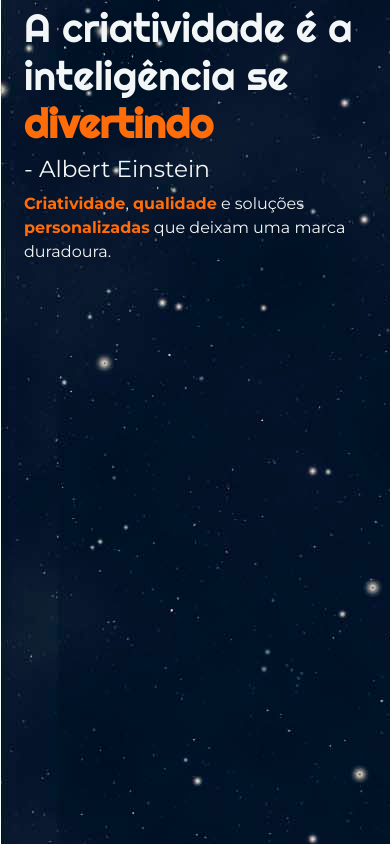
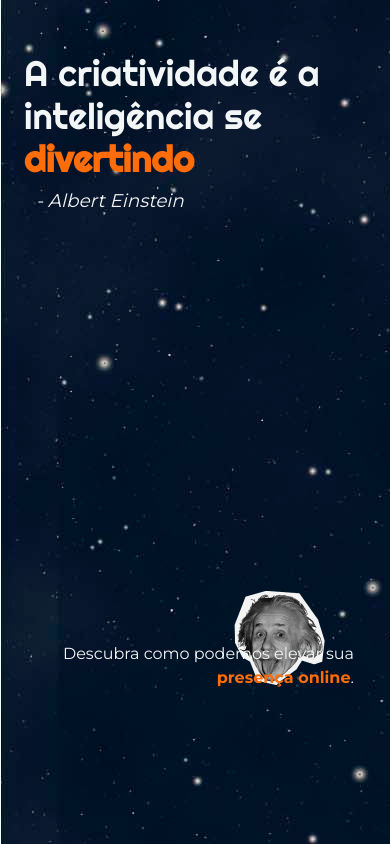
Before and after one commit to GabFiterman/webearts, a React (Vite) app: page / in a window 390 px wide. Shown: the top 844 px of the page. Built offline with nearby package versions, Linux system fonts and the light colour scheme; a web font is replaced by a local one.

Commit message:
add basic structure for Heading

```diff
--- a/src/components/Heading.jsx
+++ b/src/components/Heading.jsx
@@ -1,6 +1,7 @@
 import { useState, useEffect } from "react";
 import ReactHtmlParser from 'react-html-parser';
 import "../scss/heading.scss";
+import { Col, Container, Row } from "react-bootstrap";
 // import textMain from '../data/text-main.json'
 
 function FadeText({ texts, interval }) {
@@ -32,13 +33,37 @@ function FadeText({ texts, interval }) {
   );
 }
 
+function FunnyImage() {
+  const imageSrc = '/img/StickerEinstein.png'
+  return (
+    <img className="FunnyImage__image" src={imageSrc} alt="Sticker Albert Einstein" />
+  )
+}
+
 export default function Heading({ textData }) {
-  console.log(textData.bodyText);
+  console.log('Heading Says: \n textData.bodyText:\n', textData.bodyText);
   return (
-    <>
-      <h1 className="title title-big">{ReactHtmlParser(textData.title)}</h1>
-      <h3>{ReactHtmlParser(textData.subtitle)}</h3>
-      <FadeText texts={textData.bodyText} interval={textData.bodyTextInterval} />
-    </>
+    <Container fluid>
+      <Row>
+        <Col className="px-0 mt-5">
+          <h1 className="title title-big">{ReactHtmlParser(textData.title)}</h1>
+        </Col>
+      </Row>
+      <Row>
+        <Col>
+          <h3 className="subtitle">{ReactHtmlParser(textData.subtitle)}</h3>
+        </Col>
+      </Row>
+      <Row>
+        <Col className="FunnyImage__col">
+          <FunnyImage />
+        </Col>
+      </Row>
+      <Row>
+        <Col className="FadeText__col">
+          <FadeText texts={textData.bodyText} interval={textData.bodyTextInterval} />
+        </Col>
+      </Row>
+    </Container>
   );
 }
--- a/src/routes/Root.jsx
+++ b/src/routes/Root.jsx
@@ -12,10 +12,10 @@ export default function Root() {
                 <Heading textData={textData.Heading} />
             </Col>
         </Row>
-        <Row className="mt-5">
+        {/* <Row className="mt-5">
             <Col>
             </Col>
-        </Row>
+        </Row> */}
       </Container>
     );
   }
--- a/src/scss/_variables.scss
+++ b/src/scss/_variables.scss
@@ -26,3 +26,6 @@ $color-dev-secondary: $gray-middle;
 
 $font-family: 'Montserrat', 'Poppins', 'Helvetica', 'Arial', Sans-serif;
 $font-titles: 'Righteous', 'Roboto Slab';
+
+$font-size-title-big: 2.25rem;
+$font-size-subtitle: 1.15rem;
--- a/src/scss/heading.scss
+++ b/src/scss/heading.scss
@@ -1,5 +1,10 @@
 .fade-text {
   position: relative;
+  text-align: end;
+}
+
+.FadeText__col {
+  padding-top: 50vh;
 }
 
 .fade-text__item {
@@ -11,3 +16,11 @@
 .fade-text__item--visible {
   opacity: 1;
 }
+
+.FunnyImage__col {}
+
+.FunnyImage__image {
+  position: absolute;
+  top: 70vh;
+  left: 60vw;
+}
--- a/src/scss/root.scss
+++ b/src/scss/root.scss
@@ -4,7 +4,8 @@
 @media (max-width: 767px) {
     .Root {
         background-image: url('/background-mobile.jpg');
-        min-height: 100vh;
+        min-height: 1000vh;
+        // height: max-content;
         width: 100vw;
         color: $color-text-main;
         font-family: $font-family;
@@ -16,7 +17,7 @@
     }
 
     .title-big {
-        font-size: 2.5rem;
+        font-size: $font-size-title-big;
     }
 
     .highlight {
@@ -27,6 +28,11 @@
     .emphasis {
         color: $color-text-emphasis;
     }
+
+    .subtitle {
+        font-size: $font-size-subtitle;
+        font-style: italic;
+    }
 }
 
 // Desktop
```
Also changed, not shown: public/img/StickerEinstein.png (added).
